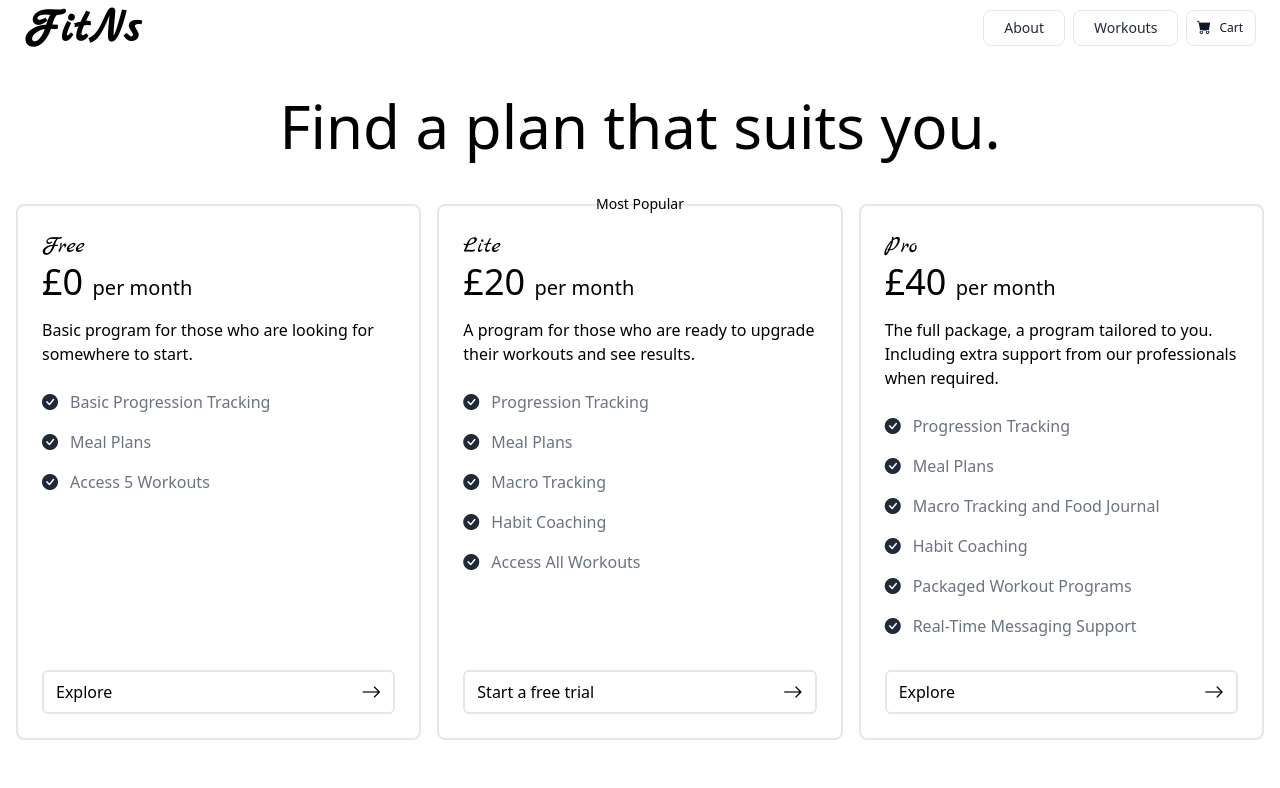
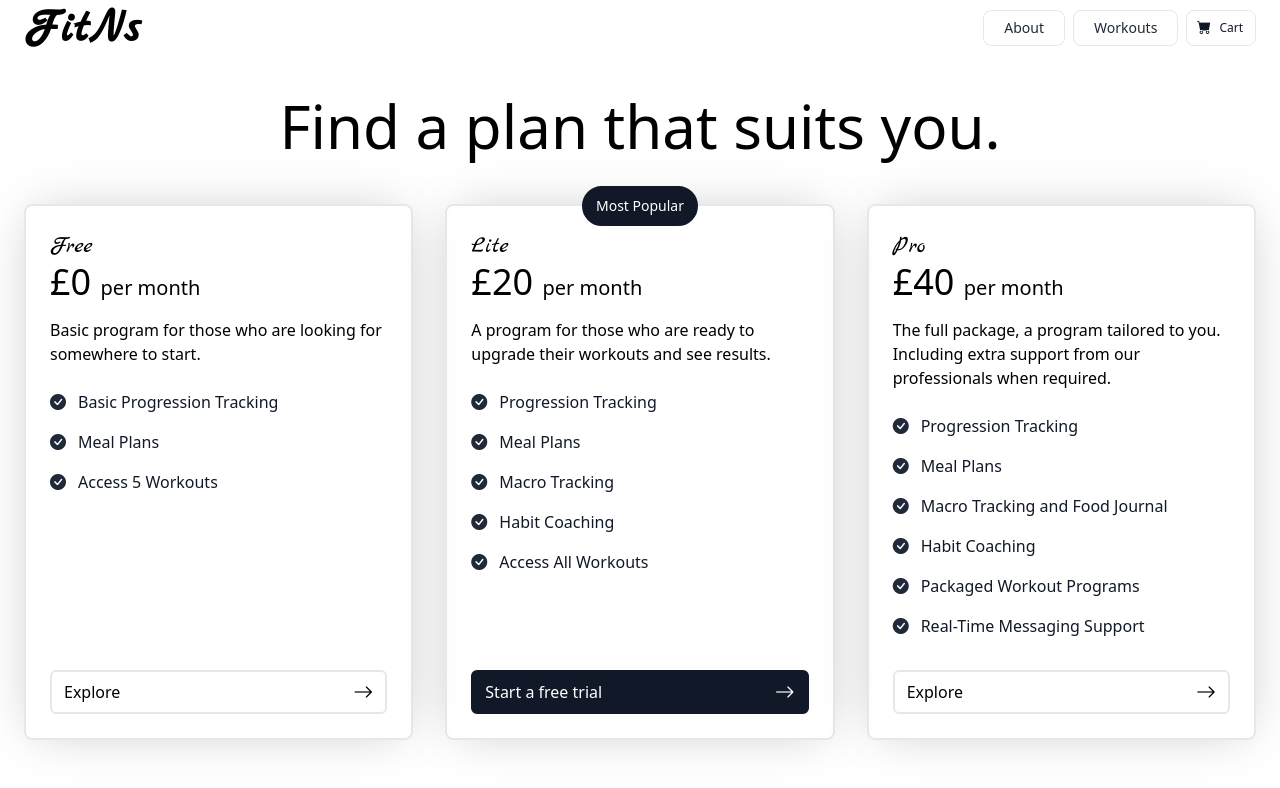
Before and after one commit to cameronteconway/fitns, a React (Vite) app: page / in a window 1280 px wide. Shown: the top 788 px of the page. Built offline with nearby package versions, Linux system fonts and the light colour scheme.

Commit message:
Sub styles

```diff
--- a/src/components/Layout.tsx
+++ b/src/components/Layout.tsx
@@ -2,8 +2,8 @@ type ChildrenType = { children?: JSX.Element | JSX.Element[] };
 
 const Layout = ({ children }: ChildrenType) => {
     return (
-        <div className='bg-white dark:bg-gray-800 pb-10'>
-            <main className='px-4 mx-auto max-w-screen-xl'>{children}</main>
+        <div className='bg-white dark:bg-gray-800 pb-10 px-4 lg:px-6'>
+            <main className=' mx-auto max-w-screen-xl'>{children}</main>
         </div>
     );
 };
--- a/src/components/SubscriptionTile.tsx
+++ b/src/components/SubscriptionTile.tsx
@@ -18,21 +18,21 @@ const SubscriptionTile = ({ data }: Props) => {
         return (
             <li className='flex items-center space-x-3' key={index}>
                 <i className='flex-shrink-0 text-gray-800 dark:text-white bi bi-check-circle-fill'></i>
-                <span>{text}</span>
+                <span className='text-gray-900 dark:text-gray-300'>{text}</span>
             </li>
         );
     });
 
     const buttonClass = `inline-flex relative px-3 py-2 font-medium mt-auto border-2 rounded-md dark:border-white ${
         data.popular
-            ? 'dark:text-gray-800 dark:bg-white dark:hover:bg-transparent dark:hover:text-white dark:shadow-[0px_0px_5px_0px_#FFF]'
-            : 'dark:text-white dark:bg-transparent dark:hover:bg-white dark:hover:text-gray-800'
+            ? 'text-white bg-gray-900 border-gray-900 hover:bg-white hover:text-gray-900 dark:text-gray-800 dark:bg-white dark:hover:bg-transparent dark:hover:text-white dark:shadow-[0px_0px_5px_0px_#FFF]'
+            : 'hover:bg-gray-900 hover:text-white hover:border-gray-900 dark:text-white dark:bg-transparent dark:hover:bg-white dark:hover:text-gray-800 dark:hover:border-white'
     }`;
 
     return (
-        <div className='border-2 relative rounded-lg dark:border-gray-300 py-6 px-6 flex flex-col'>
+        <div className='border-2 relative rounded-lg dark:border-gray-300 py-6 px-6 flex flex-col shadow-[rgba(0,_0,_0,_0.25)_0px_0px_50px_-12px] dark:shadow-[rgba(255,_250,_250,_0.25)_0px_0px_30px_-12px]'>
             {data.popular ? (
-                <span className='absolute -top-5 dark:text-gray-800 font-medium text-sm dark:bg-white px-3 py-2 rounded-full ml-auto mr-auto left-0 right-0 text-center max-w-max'>
+                <span className='absolute -top-5 dark:text-gray-800 font-medium text-sm border-2 text-white border-gray-900 bg-gray-900 dark:border-white dark:bg-white px-3 py-2 rounded-full ml-auto mr-auto left-0 right-0 text-center max-w-max'>
                     Most Popular
                 </span>
             ) : null}
--- a/src/components/Subscriptions.tsx
+++ b/src/components/Subscriptions.tsx
@@ -22,7 +22,7 @@ const Subscriptions = () => {
             <span className='block text-center pb-12 dark:text-white text-5xl md:text-6xl font-medium'>
                 Find a plan that suits you.
             </span>
-            <div className='grid grid-cols-1 md:grid-cols-3 gap-x-4 gap-y-8'>
+            <div className='grid grid-cols-1 md:grid-cols-3 md:gap-x-4 lg:gap-x-8 gap-y-8'>
                 {subscriptionTiles}
             </div>
         </section>
```
